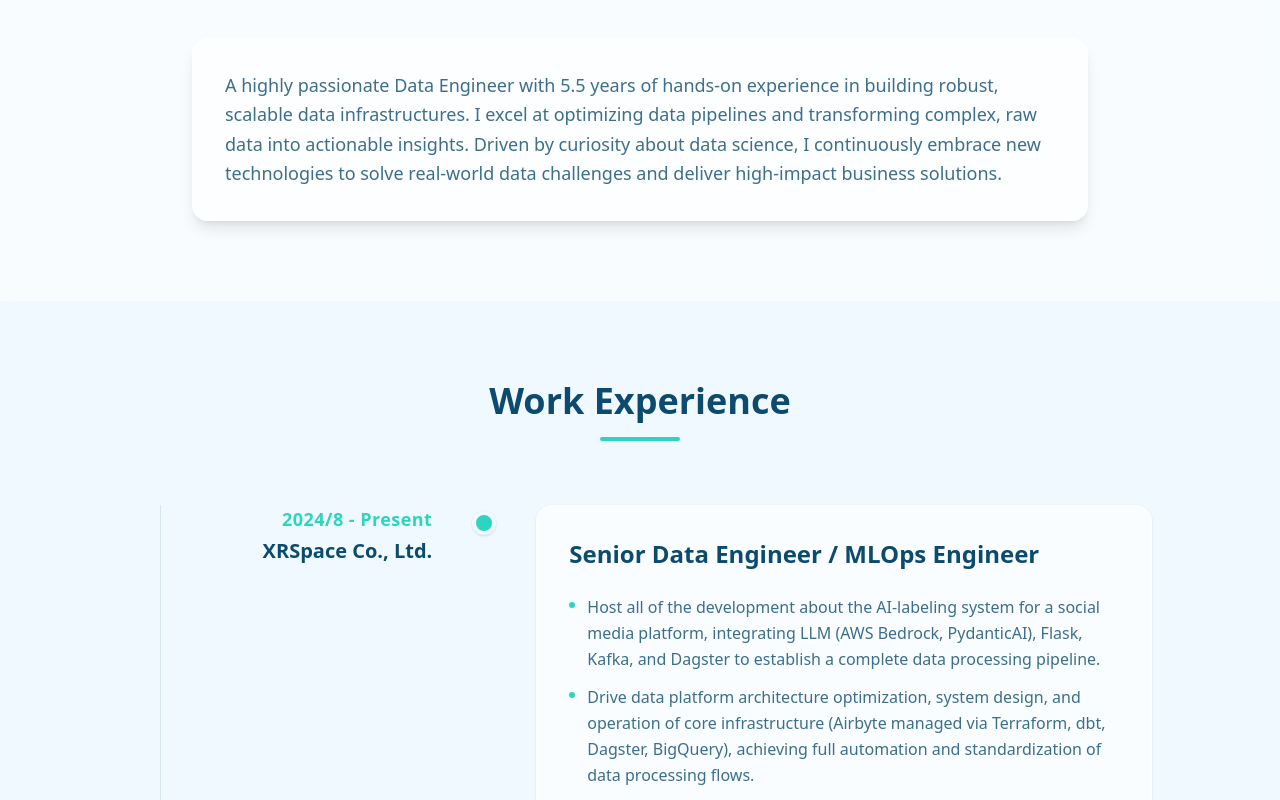
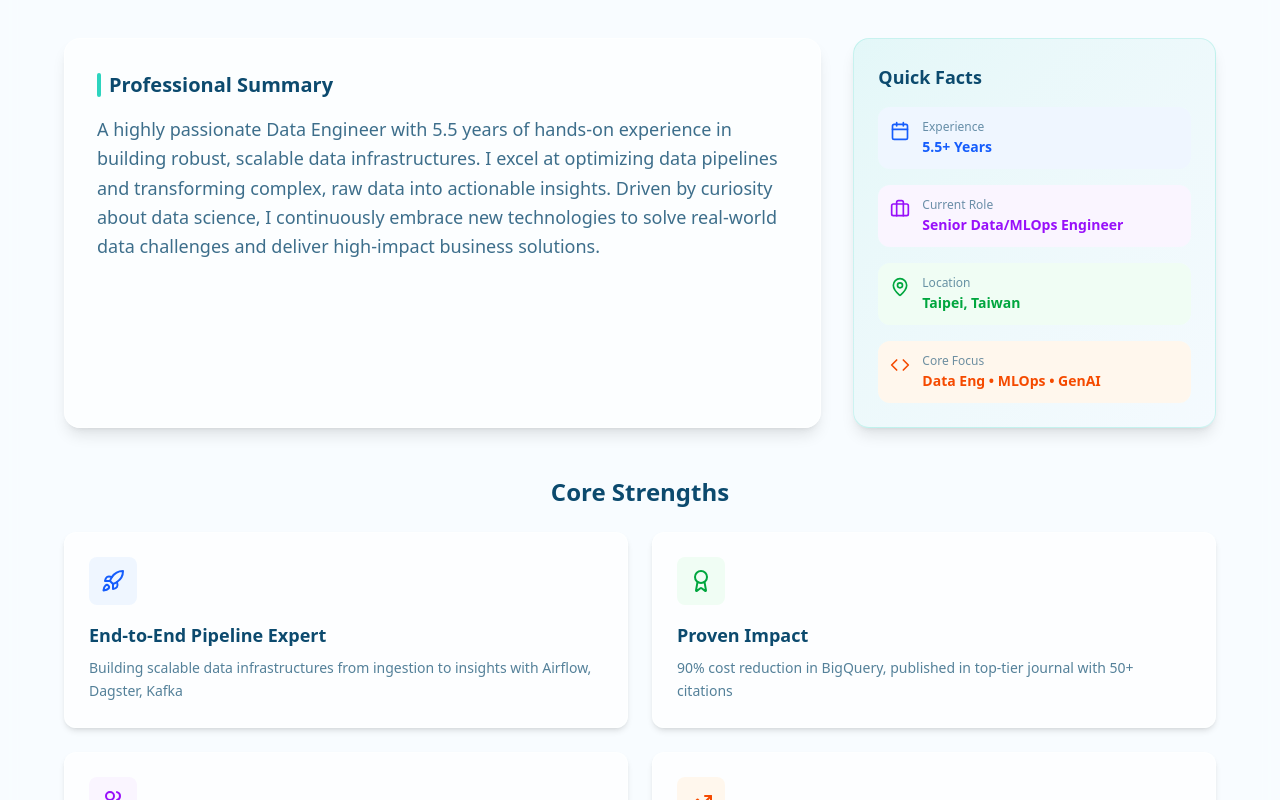
Before and after one commit to tyc30827/tyc30827.github.io, a Next.js app: page / in a window 1280 px wide. Shown: the part 840-1640 px from the top of the page. Built offline with nearby package versions, Linux system fonts and the light colour scheme.

Commit message:
feat: update ux behavior

```diff
--- a/src/components/About.jsx
+++ b/src/components/About.jsx
@@ -1,14 +1,53 @@
 'use client';
 
 import { motion } from 'framer-motion';
+import { Calendar, MapPin, Briefcase, Code, Rocket, Award, Users, TrendingUp } from 'lucide-react';
 import portfolioData from '../data/portfolio.json';
 
 const About = () => {
     const { description } = portfolioData.about;
 
+    const quickFacts = [
+        { icon: Calendar, label: 'Experience', value: '5.5+ Years', color: 'text-blue-600', bgColor: 'bg-blue-50' },
+        { icon: Briefcase, label: 'Current Role', value: 'Senior Data/MLOps Engineer', color: 'text-purple-600', bgColor: 'bg-purple-50' },
+        { icon: MapPin, label: 'Location', value: 'Taipei, Taiwan', color: 'text-green-600', bgColor: 'bg-green-50' },
+        { icon: Code, label: 'Core Focus', value: 'Data Eng • MLOps • GenAI', color: 'text-orange-600', bgColor: 'bg-orange-50' },
+    ];
+
+    const coreStrengths = [
+        {
+            icon: Rocket,
+            title: 'End-to-End Pipeline Expert',
+            description: 'Building scalable data infrastructures from ingestion to insights with Airflow, Dagster, Kafka',
+            color: 'text-blue-600',
+            bgColor: 'bg-blue-50'
+        },
+        {
+            icon: Award,
+            title: 'Proven Impact',
+            description: '90% cost reduction in BigQuery, published in top-tier journal with 50+ citations',
+            color: 'text-green-600',
+            bgColor: 'bg-green-50'
+        },
+        {
+            icon: Users,
+            title: 'Technical Leadership',
+            description: 'Led and mentored 3 junior engineers, driving team capability and delivery excellence',
+            color: 'text-purple-600',
+            bgColor: 'bg-purple-50'
+        },
+        {
+            icon: TrendingUp,
+            title: 'GenAI/RAG Pioneer',
+            description: 'Cutting-edge experience with LLM integration, multi-modal RAG systems, and AWS Bedrock',
+            color: 'text-orange-600',
+            bgColor: 'bg-orange-50'
+        },
+    ];
+
     return (
         <section id="about" className="py-20 px-4 bg-white/50 backdrop-blur-sm">
-            <div className="max-w-4xl mx-auto">
+            <div className="max-w-6xl mx-auto">
                 <motion.div
                     initial={{ opacity: 0, y: 20 }}
                     whileInView={{ opacity: 1, y: 0 }}
@@ -20,16 +59,84 @@ const About = () => {
                     <div className="w-20 h-1 bg-ocean-accent mx-auto rounded-full"></div>
                 </motion.div>
 
+                {/* Main Content: Left (Bio) + Right (Quick Facts) */}
+                <div className="grid grid-cols-1 lg:grid-cols-3 gap-8 mb-12">
+                    {/* Left: Personal Introduction */}
+                    <motion.div
+                        initial={{ opacity: 0, x: -20 }}
+                        whileInView={{ opacity: 1, x: 0 }}
+                        viewport={{ once: true }}
+                        transition={{ duration: 0.6, delay: 0.2 }}
+                        className="lg:col-span-2 bg-white/60 p-8 rounded-2xl shadow-lg border border-white/50"
+                    >
+                        <h3 className="text-xl font-bold text-ocean-dark mb-4 flex items-center gap-2">
+                            <span className="w-1 h-6 bg-ocean-accent rounded-full"></span>
+                            Professional Summary
+                        </h3>
+                        <p className="text-lg text-ocean-dark/80 leading-relaxed">
+                            {description}
+                        </p>
+                    </motion.div>
+
+                    {/* Right: Quick Facts */}
+                    <motion.div
+                        initial={{ opacity: 0, x: 20 }}
+                        whileInView={{ opacity: 1, x: 0 }}
+                        viewport={{ once: true }}
+                        transition={{ duration: 0.6, delay: 0.3 }}
+                        className="bg-gradient-to-br from-ocean-accent/10 to-ocean-light/10 p-6 rounded-2xl shadow-lg border border-ocean-accent/20"
+                    >
+                        <h3 className="text-lg font-bold text-ocean-dark mb-4">Quick Facts</h3>
+                        <div className="space-y-4">
+                            {quickFacts.map((fact, index) => (
+                                <motion.div
+                                    key={fact.label}
+                                    initial={{ opacity: 0, y: 10 }}
+                                    whileInView={{ opacity: 1, y: 0 }}
+                                    viewport={{ once: true }}
+                                    transition={{ duration: 0.4, delay: 0.4 + index * 0.1 }}
+                                    className={`${fact.bgColor} p-3 rounded-xl`}
+                                >
+                                    <div className="flex items-start gap-3">
+                                        <fact.icon className={`${fact.color} shrink-0 mt-0.5`} size={20} />
+                                        <div>
+                                            <p className="text-xs text-ocean-dark/60 font-medium">{fact.label}</p>
+                                            <p className={`${fact.color} font-bold text-sm mt-0.5`}>{fact.value}</p>
+                                        </div>
+                                    </div>
+                                </motion.div>
+                            ))}
+                        </div>
+                    </motion.div>
+                </div>
+
+                {/* Core Strengths */}
                 <motion.div
                     initial={{ opacity: 0, y: 20 }}
                     whileInView={{ opacity: 1, y: 0 }}
                     viewport={{ once: true }}
-                    transition={{ duration: 0.6, delay: 0.2 }}
-                    className="bg-white/60 p-8 rounded-2xl shadow-lg border border-white/50 text-lg text-ocean-dark/80 leading-relaxed"
+                    transition={{ duration: 0.6, delay: 0.5 }}
                 >
-                    <p>
-                        {description}
-                    </p>
+                    <h3 className="text-2xl font-bold text-ocean-dark mb-6 text-center">Core Strengths</h3>
+                    <div className="grid grid-cols-1 md:grid-cols-2 gap-6">
+                        {coreStrengths.map((strength, index) => (
+                            <motion.div
+                                key={strength.title}
+                                initial={{ opacity: 0, y: 20 }}
+                                whileInView={{ opacity: 1, y: 0 }}
+                                viewport={{ once: true }}
+                                transition={{ duration: 0.5, delay: 0.6 + index * 0.1 }}
+                                whileHover={{ y: -5 }}
+                                className="bg-white/70 p-6 rounded-xl shadow-md border border-white/50 hover:shadow-lg transition-all duration-300"
+                            >
+                                <div className={`${strength.bgColor} w-12 h-12 rounded-lg flex items-center justify-center mb-4`}>
+                                    <strength.icon className={strength.color} size={24} />
+                                </div>
+                                <h4 className="text-lg font-bold text-ocean-dark mb-2">{strength.title}</h4>
+                                <p className="text-ocean-dark/70 text-sm leading-relaxed">{strength.description}</p>
+                            </motion.div>
+                        ))}
+                    </div>
                 </motion.div>
             </div>
         </section>
```
